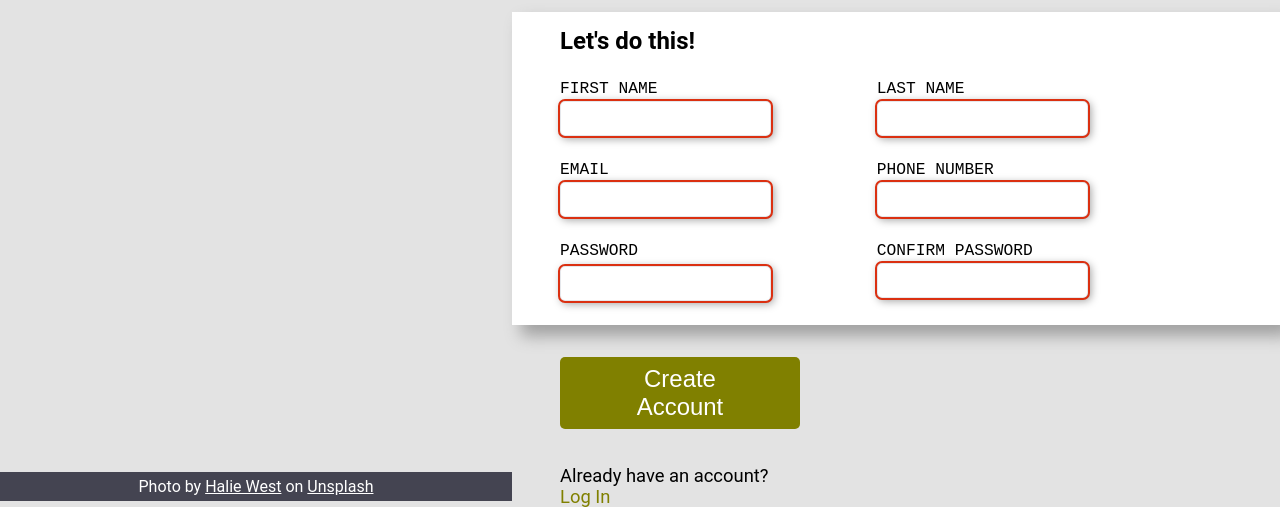
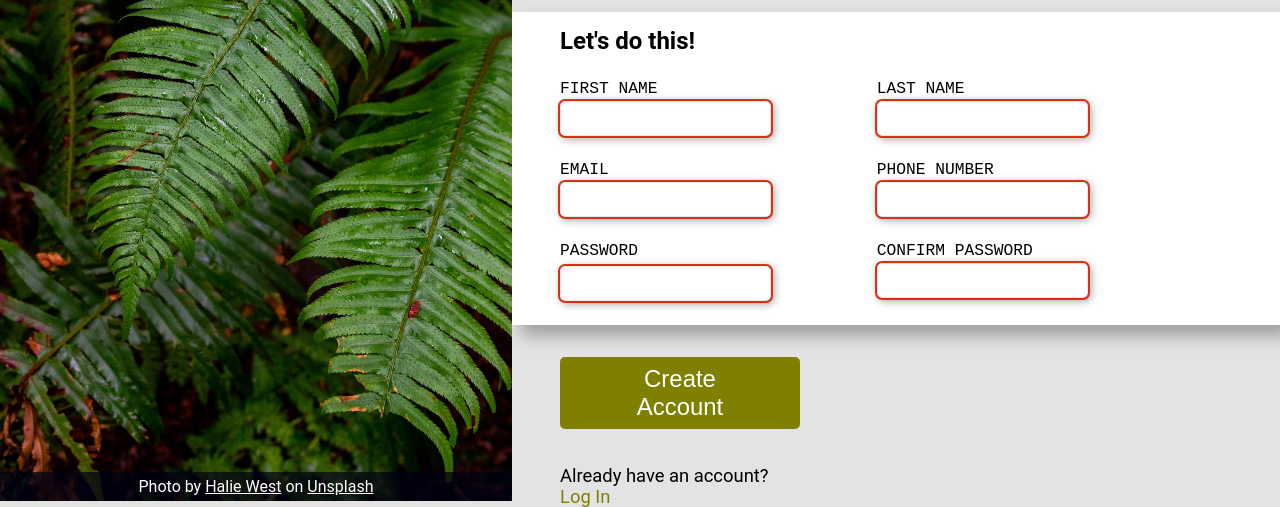
Before and after one commit to rajas2211/odin-form, a plain HTML site: page index.html in a window 1280 px wide. Shown: the part 299-806 px from the top of the page. Drawn offline with Linux system fonts and the light colour scheme; the site is published under a folder, as on GitHub Pages, so addresses that start at the root find nothing.

Commit message:
Correct #2 in css image url

```diff
--- a/style.css
+++ b/style.css
@@ -20,7 +20,7 @@ body{
 }
 
 .header-container{
-    background-image: url('/images/background.jpg');
+    background-image: url("images/background.jpg");
     background-size:cover;
     background-repeat: no-repeat;
     height: 100%;
```
